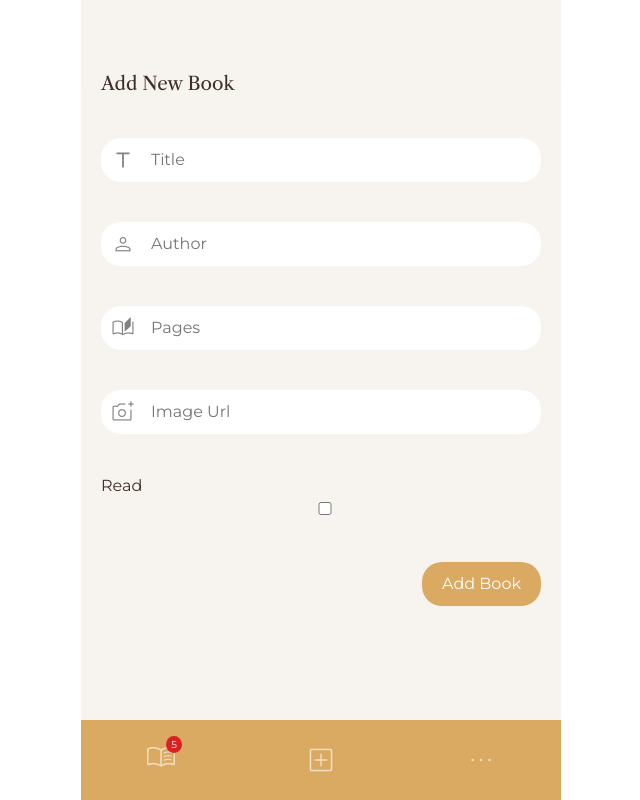
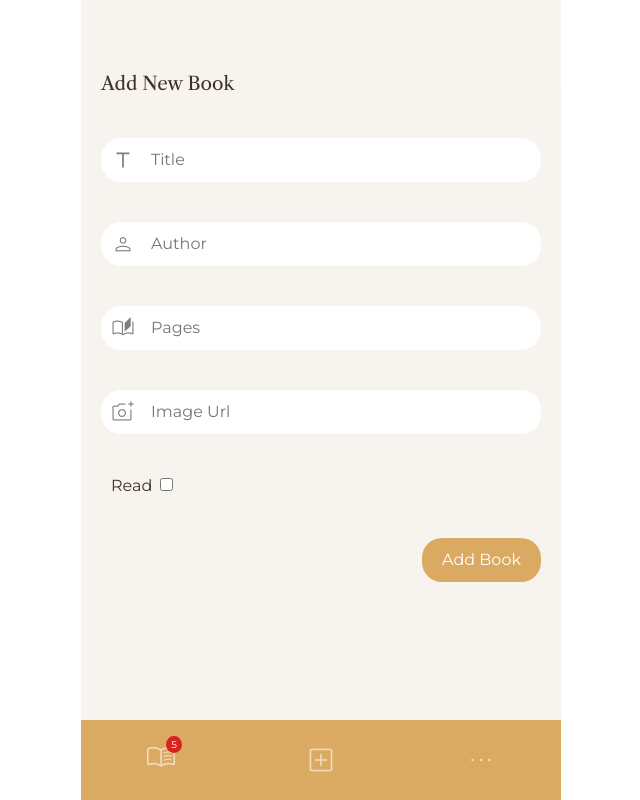
Before and after one commit to mjsilva/odin-javascript-library, a plain HTML site: page index.html in a window 1280 px wide. Shown: the whole page, without its empty margins (319-959 px from the left). Drawn offline with nearby package versions, Linux system fonts and the light colour scheme.

Commit message:
Add overflow to main section so its scrollable

```diff
--- a/main.css
+++ b/main.css
@@ -110,6 +110,7 @@ input {
 
 .main {
   display: grid;
+  overflow: auto;
 }
 
 .main section {
@@ -148,6 +149,14 @@ button {
 
 .input-wrapper > * {
   width: 100%;
+}
+
+.input-wrapper.read {
+  padding-left: 10px;
+}
+
+.input-wrapper.read input {
+  width: auto;
 }
 
 .input-wrapper .material-symbols-outlined {
@@ -191,6 +200,7 @@ button {
     "book-record-image book-record-title"
     "book-record-image book-record-author"
     "book-record-image book-record-pages"
+    "book-record-image book-record-read"
     "book-record-image book-record-actions";
   grid-column-gap: 20px;
   font-family: "Montserrat", sans-serif;
```
